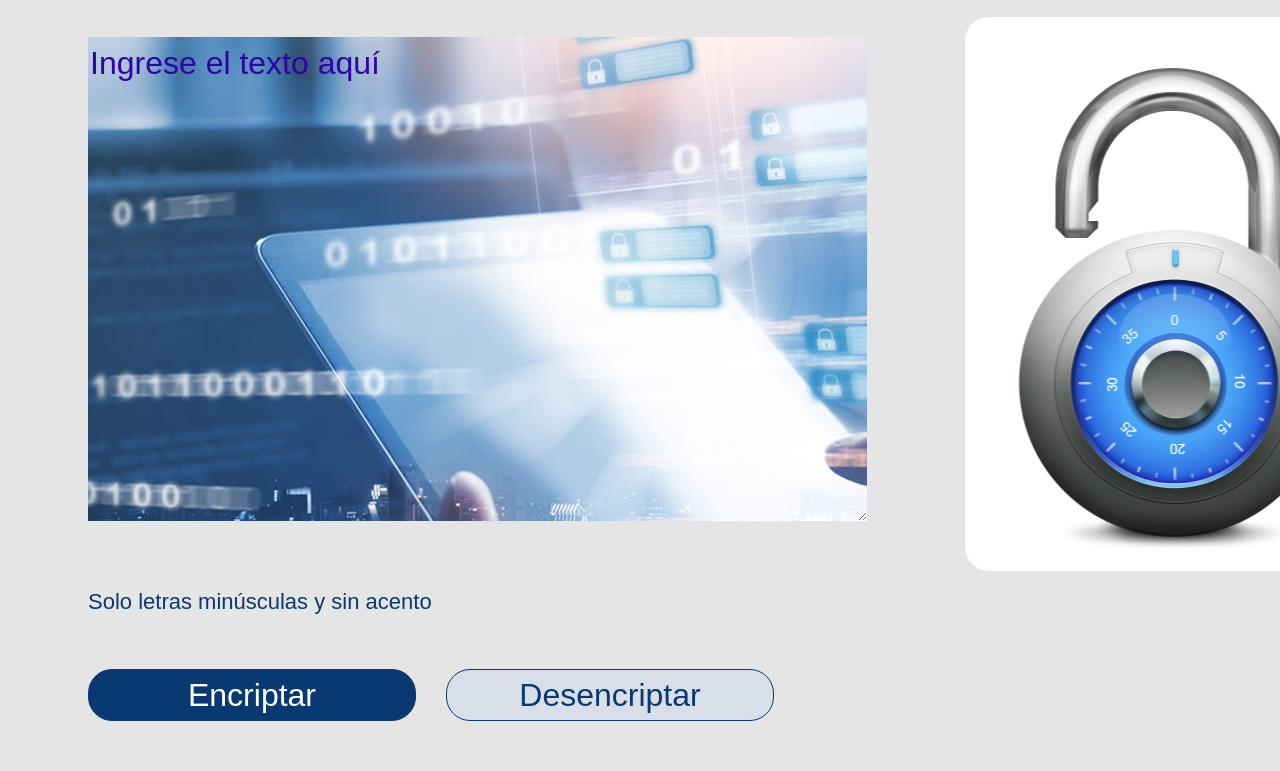
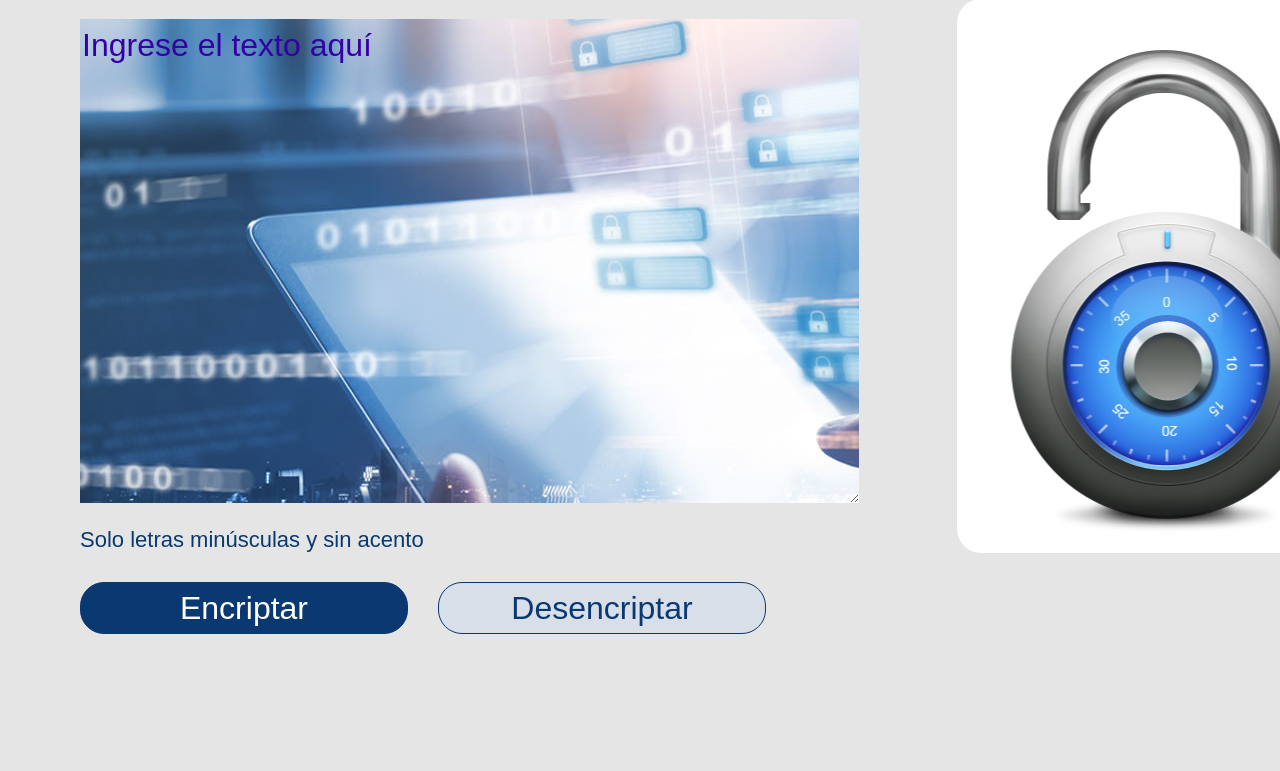
Before and after one commit to EmersonYamit/ChallengeEncriptadorOneOracleAlura, a plain HTML site: page index.html in a window 1280 px wide. Shown: the part 80-851 px from the top of the page. After the commit the page ends 800 px from the top, so only its background shows below. Drawn offline with Linux system fonts and the light colour scheme.

Commit message:
modifico enlace con style.css

```diff
--- a/index.html
+++ b/index.html
@@ -4,7 +4,8 @@
         <meta charset="UTF-8">
         <meta http-equiv="X-UA-Compatible" content="IE=edge">
         <meta name="viewport" content="width=device-width, initial-scale=1.0">
-        <link rel="stylesheet" href="/style.css">
+        <link rel="stylesheet" href="style.css">
+        <link rel="stylesheet" href="/reset.css">
         <title>Encriptador</title>
     </head>
 <body>
--- /dev/null
+++ b/reset.css
@@ -0,0 +1,48 @@
+/* http://meyerweb.com/eric/tools/css/reset/
+   v2.0 | 20110126
+   License: none (public domain)
+*/
+
+html, body, div, span, applet, object, iframe,
+h1, h2, h3, h4, h5, h6, p, blockquote, pre,
+a, abbr, acronym, address, big, cite, code,
+del, dfn, em, img, ins, kbd, q, s, samp,
+small, strike, strong, sub, sup, tt, var,
+b, u, i, center,
+dl, dt, dd, ol, ul, li,
+fieldset, form, label, legend,
+table, caption, tbody, tfoot, thead, tr, th, td,
+article, aside, canvas, details, embed,
+figure, figcaption, footer, header, hgroup,
+menu, nav, output, ruby, section, summary,
+time, mark, audio, video {
+	margin: 0;
+	padding: 0;
+	border: 0;
+	font-size: 100%;
+	font: inherit;
+	vertical-align: baseline;
+}
+/* HTML5 display-role reset for older browsers */
+article, aside, details, figcaption, figure,
+footer, header, hgroup, menu, nav, section {
+	display: block;
+}
+body {
+	line-height: 1;
+}
+ol, ul {
+	list-style: none;
+}
+blockquote, q {
+	quotes: none;
+}
+blockquote:before, blockquote:after,
+q:before, q:after {
+	content: '';
+	content: none;
+}
+table {
+	border-collapse: collapse;
+	border-spacing: 0;
+}
```
